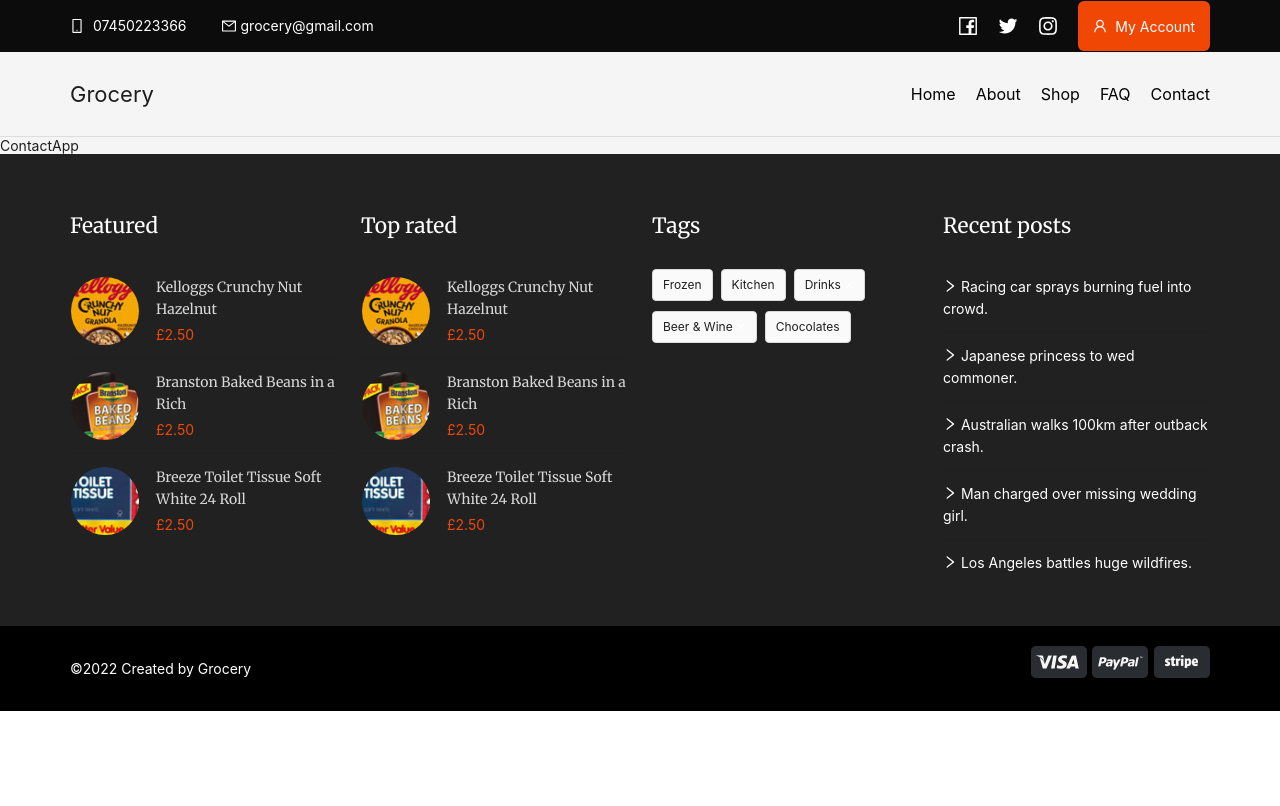
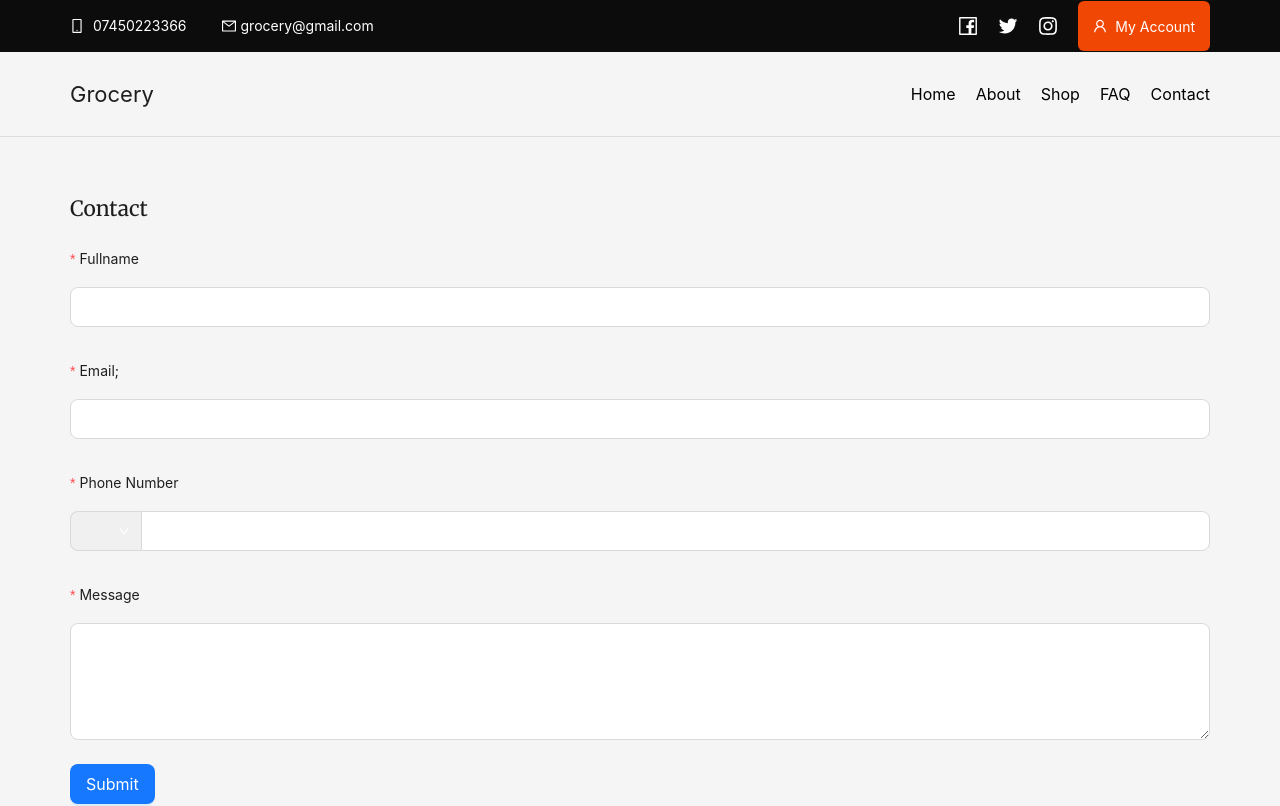
Before and after one commit to JaleRehimli0909/website1-ant-design, a React (Create React App) app in the folder website1reactapp/: page /contact in a window 1280 px wide. Shown: the top 806 px of the page. Built offline with nearby package versions, Linux system fonts and the light colour scheme.

Commit message:
Contact page added

```diff
--- a/website1reactapp/src/pages/ContactApp/index.jsx
+++ b/website1reactapp/src/pages/ContactApp/index.jsx
@@ -1,10 +1,114 @@
-import React from 'react';
-import './style.css';
+import React from "react";
+import "./style.css";
+import { Button, Form, Input, Select } from "antd";
+const { Option } = Select;
+const { TextArea } = Input;
 
 const ContactApp = () => {
+  const onFinish = (values) => {
+    console.log("Success:", values);
+  };
+  const onFinishFailed = (errorInfo) => {
+    console.log("Failed:", errorInfo);
+  };
+  const prefixSelector = (
+    <Form.Item name="prefix" noStyle>
+      <Select
+        style={{
+          width: 70,
+        }}
+      >
+        <Option value="86">+86</Option>
+        <Option value="87">+87</Option>
+      </Select>
+    </Form.Item>
+  );
   return (
-    <div>ContactApp</div>
-  )
-}
+    <div className="ContactApp">
+      <div className="container">
+        <h2>Contact</h2>
+        <Form
+          name="basic"
+          initialValues={{
+            remember: true,
+          }}
+          onFinish={onFinish}
+          onFinishFailed={onFinishFailed}
+          autoComplete="off"
+          layout="vertical"
+          size="large"
+        >
+          <Form.Item
+            label="Fullname"
+            name="fullname"
+            rules={[
+              {
+                required: true,
+                message: "Please input your fullname!",
+              },
+            ]}
+          >
+            <Input />
+          </Form.Item>
+
+          <Form.Item
+            label="Email;"
+            name="email"
+            rules={[
+              {
+                required: true,
+                message: "Please input your email!",
+              },
+            ]}
+          >
+            <Input.Password />
+          </Form.Item>
+          <Form.Item
+            name="phone"
+            label="Phone Number"
+            rules={[
+              {
+                required: true,
+                message: "Please input your phone number!",
+              },
+            ]}
+          >
+            <Input
+              addonBefore={prefixSelector}
+              style={{
+                width: "100%",
+              }}
+            />
+          </Form.Item>
+          <Form.Item
+            label="Message"
+            name="message"
+            rules={[
+              {
+                required: true,
+                message: "Please input your message!",
+              },
+            ]}
+          >
+            <TextArea rows={4} />
+          </Form.Item>
+
+          <Form.Item
+            wrapperCol={
+              {
+                // offset: 8,
+                // span: 16,
+              }
+            }
+          >
+            <Button type="primary" htmlType="submit">
+              Submit
+            </Button>
+          </Form.Item>
+        </Form>
+      </div>
+    </div>
+  );
+};
 
 export default ContactApp;
--- a/website1reactapp/src/pages/ContactApp/style.css
+++ b/website1reactapp/src/pages/ContactApp/style.css
@@ -0,0 +1,6 @@
+.ContactApp {
+  padding: 40px 0;
+}
+.ContactApp h2 {
+  font-weight: 500;
+}
```
